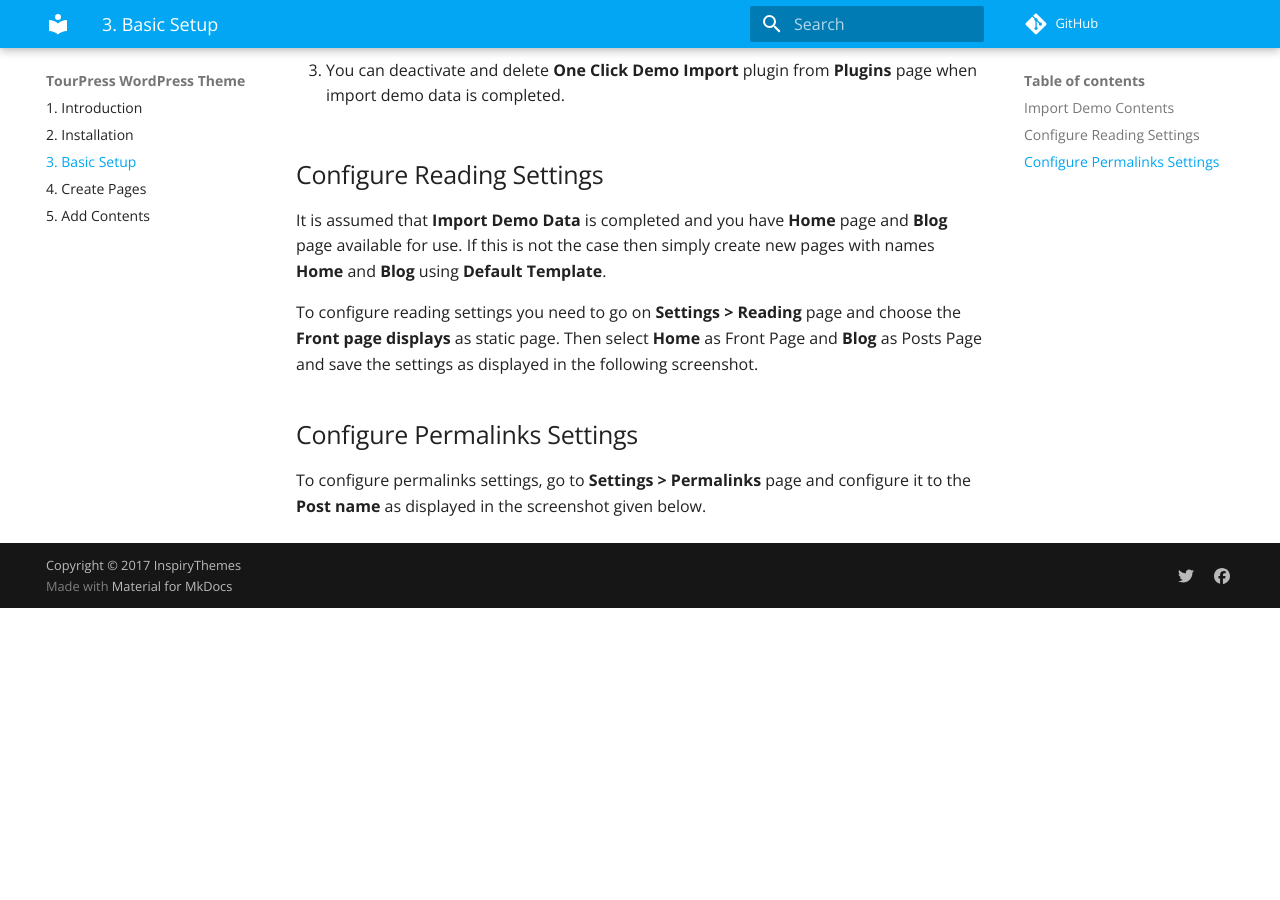
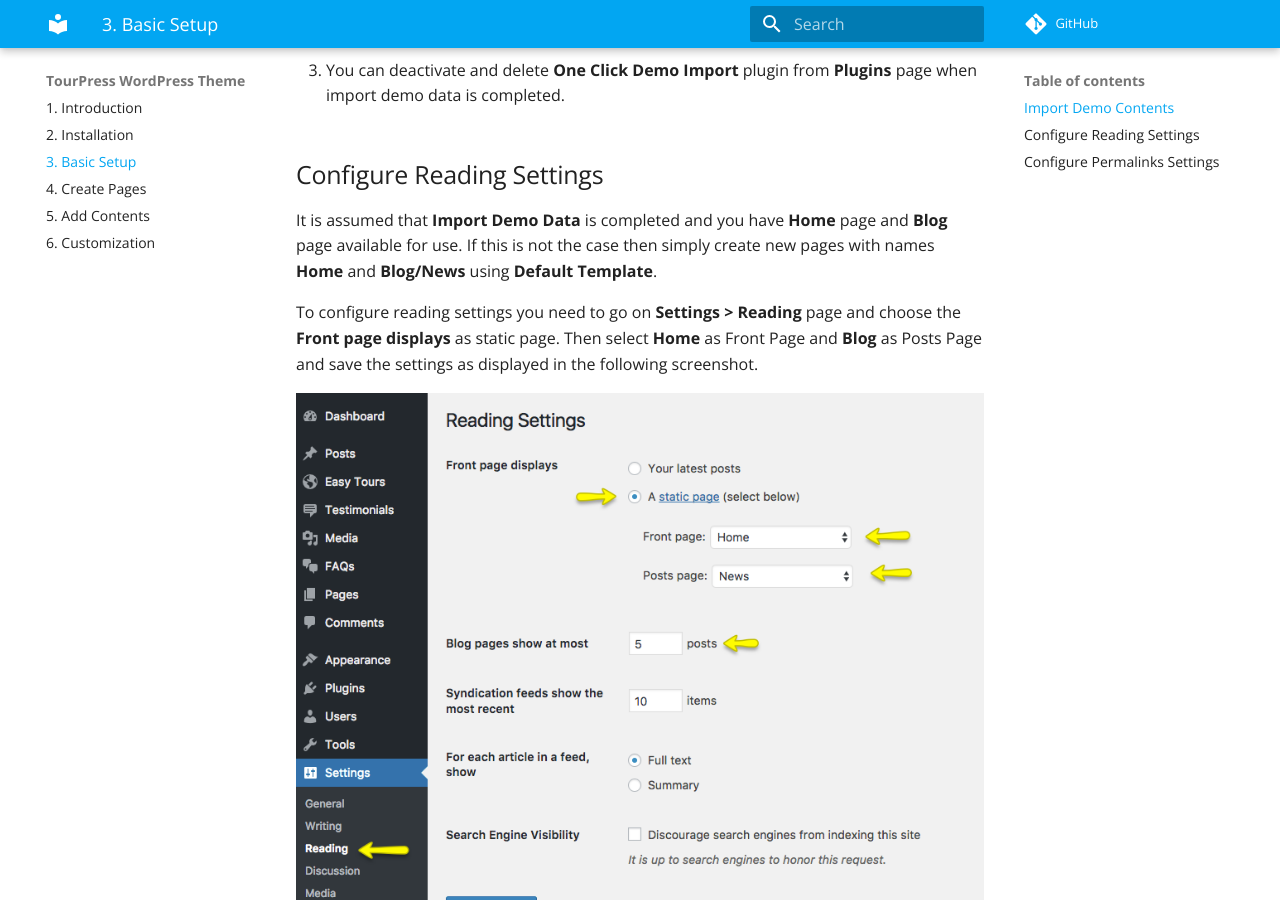
Before and after one commit to fahidjavid/doc-test, an MkDocs documentation site: the page built from docs/basic-setup.md, in a window 1280 px wide and 900 px high, scrolled down 811 px. Built offline with MkDocs 1.6.1 and Material for MkDocs 9.7.7, drawn with Linux system fonts in a browser that asks for light colours; comment, search, counter and statistics services are not loaded; old or Windows-style settings are respelled for this version of MkDocs; before the commit the page ends 1419 px from its top, so only the background shows below that.

Commit message:
Updated Basic Setup section and added customization file

```diff
--- a/docs/basic-setup.md
+++ b/docs/basic-setup.md
@@ -9,9 +9,13 @@
 3. You can deactivate and delete **One Click Demo Import** plugin from **Plugins** page when import demo data is completed.
 
 ## Configure Reading Settings
-It is assumed that **Import Demo Data** is completed and you have **Home** page and **Blog** page available for use. If this is not the case then simply create new pages with names **Home** and **Blog** using **Default Template**.
+It is assumed that **Import Demo Data** is completed and you have **Home** page and **Blog** page available for use. If this is not the case then simply create new pages with names **Home** and **Blog/News** using **Default Template**.
 
 To configure reading settings you need to go on **Settings > Reading** page and choose the **Front page displays** as static page. Then select **Home** as Front Page and **Blog** as Posts Page and save the settings as displayed in the following screenshot.
 
+![img](img/install-09.png)
+
 ## Configure Permalinks Settings
 To configure permalinks settings, go to **Settings > Permalinks** page and configure it to the **Post name** as displayed in the screenshot given below.
+
+![img](img/install-10.png)
--- a/mkdocs.yml
+++ b/mkdocs.yml
@@ -43,6 +43,7 @@
     - 3. Basic Setup: basic-setup.md
     - 4. Create Pages: pages.md
     - 5. Add Contents: posts.md
+    - 6. Customization: customization.md
 
 
 markdown_extensions:
```
Also changed, not shown: docs/customization.md (added).
